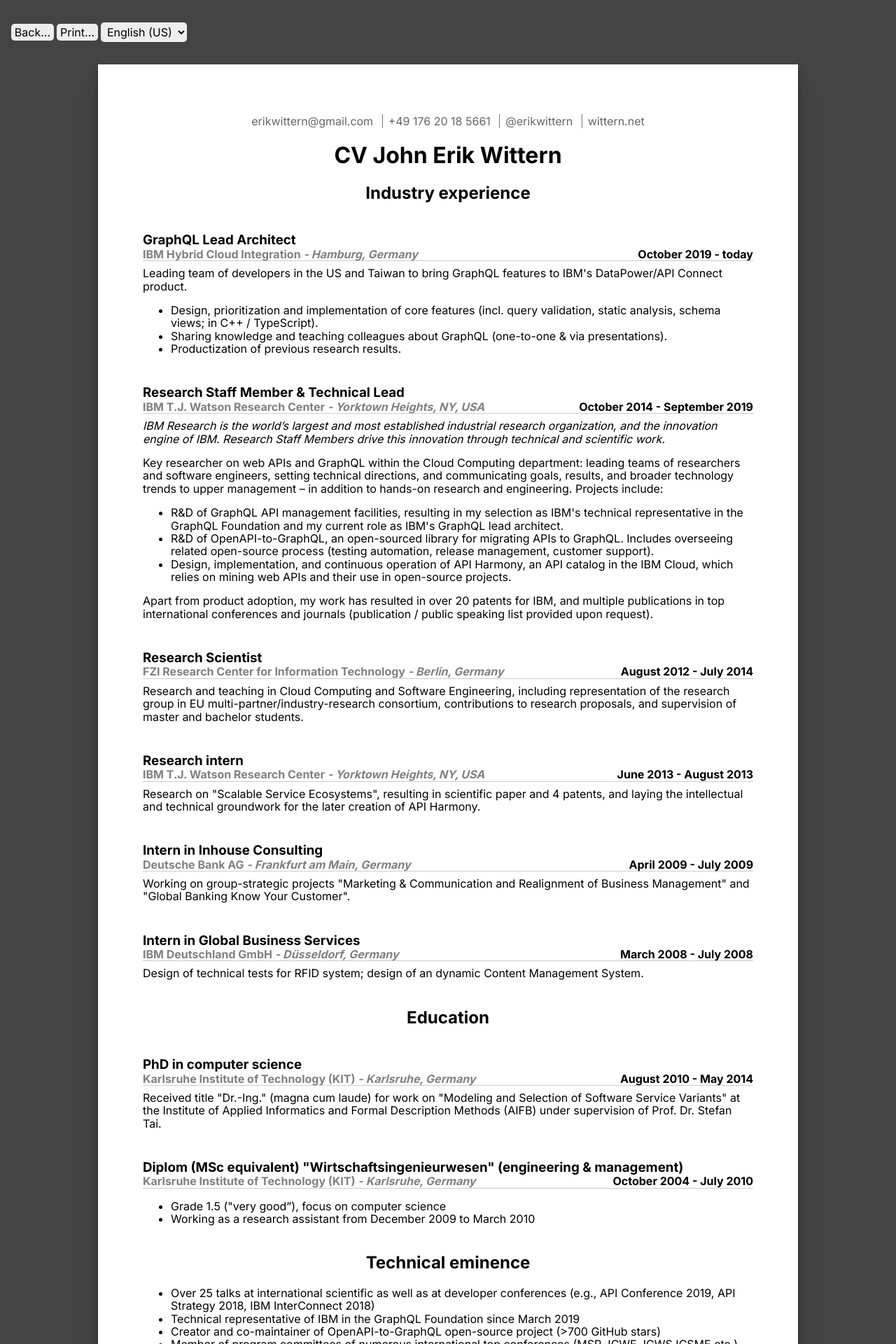
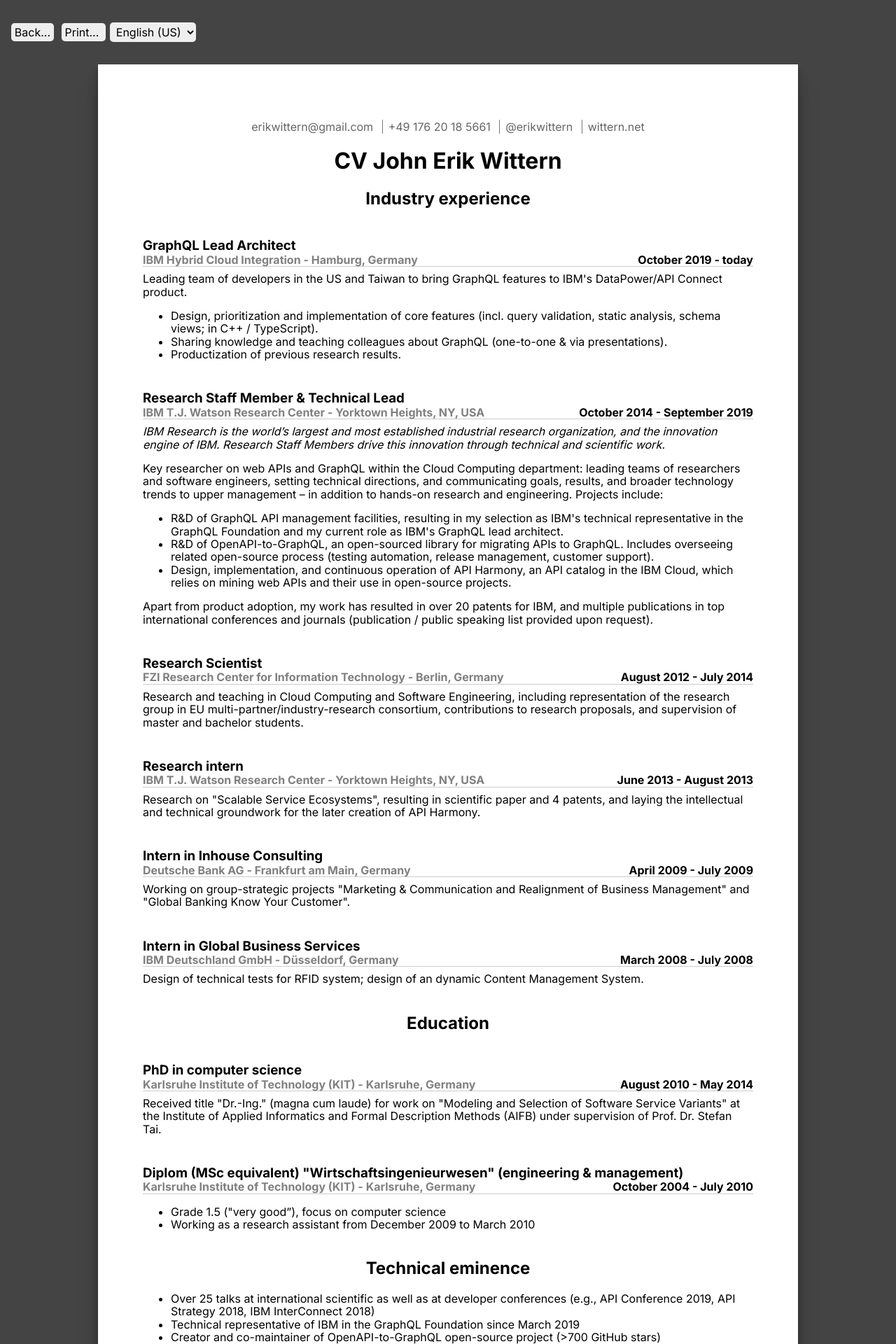
Before and after one commit to wittern/wittern.github.io, a Jekyll site: the page built from _pages/cv/index.md, in a window 1280 px wide. Shown: the top 1920 px of the page at 70% size. Built offline with Jekyll 4.4.1, drawn with Linux system fonts in a browser that asks for light colours; nearby versions of some CDN libraries; library files that are not in the unit come from our copies.

Commit message:
Remove IBM research profile; HTML fixes

```diff
--- a/_pages/cv/index.md
+++ b/_pages/cv/index.md
@@ -9,7 +9,6 @@
     <title>CV Erik Wittern</title>
     <link rel="stylesheet" href="normalize.css">
     <link href="https://fonts.googleapis.com/css2?family=Inter:wght@400;700&display=swap" rel="stylesheet">
-
     <style>
       /* https://www.smashingmagazine.com/2018/05/print-stylesheets-in-2018/ */
 
@@ -28,16 +27,18 @@
         text-decoration: none;
       }
 
-      button, select {
+      select, a.button {
+        font-size: 1rem;
         cursor: pointer;
         padding: 0.2rem 0.3rem 0.2rem 0.3rem;
         border: none;
         outline:none;
         border-radius: 5px;
         background-color: #EEE;
+        margin-right: 0.4rem;
       }
 
-      button:hover {
+      a.button:hover {
         background-color: #ccc;
       }
 
@@ -177,12 +178,10 @@
   </head>
   <body>
     <nav>
-      <button>
-        <a href="/">Back...</a>
-      </button>
-      <button onclick="window.print()">
+      <a class="button" href="/">Back...</a>
+      <a class="button" onclick="window.print()">
         Print...
-      </button>
+      </a>
       <select id="language">
         <option value="en-US">English (US)</option>
         <option value="de-DE">German</option>
@@ -211,14 +210,14 @@
             </h3>
             <h4 class="title">
               <span class="org">
-                IBM Hybrid Cloud Integration <address>Hamburg, Germany</address>
+                IBM Hybrid Cloud Integration <div class="address">Hamburg, Germany</div>
               </span>
               <span class="date">
                 <time datetime="2019-10-01">October 2019 - today</time>
               </span>
             </h4>
           </header>
-          <main>
+          <div class="main">
             <p>
               Leading team of developers in the US and Taiwan to bring GraphQL features to IBM's DataPower/API Connect product.
             </p>
@@ -233,7 +232,7 @@
                 Productization of previous research results.
               </li>
             </ul>
-          </main>
+          </div>
         </section>
 
         <section lang="de-DE">
@@ -243,14 +242,14 @@
             </h3>
             <h4 class="title">
               <span class="org">
-                IBM Hybrid Cloud Integration <address>Hamburg, Deutschland</address>
+                IBM Hybrid Cloud Integration <div class="address">Hamburg, Deutschland</div>
               </span>
               <span class="date">
                 <time datetime="2019-10-01">Oktober 2019 - heute</time>
               </span>
             </h4>
           </header>
-          <main>
+          <div class="main">
             <p>
               Leitung von Team aus Entwicklern in den USA und Taiwan bei der Integration von GraphQL Fähigkeiten in IBMs DataPower/API Connect.
             </p>
@@ -265,7 +264,7 @@
                 Überführung von Forschungsergebnissen ins Produkt.
               </li>
             </ul>
-          </main>
+          </div>
         </section>
 
         <!-- IBM Research Staff Member -->
@@ -276,14 +275,14 @@
             </h3>
             <h4 class="title">
               <span class="org">
-                IBM T.J. Watson Research Center <address>Yorktown Heights, NY, USA</address>
+                IBM T.J. Watson Research Center <div class="address">Yorktown Heights, NY, USA</div>
               </span>
               <span class="date">
                 <time datetime="2014-10-01">October 2014 - September 2019</time>
               </span>
             </h4>
           </header>
-          <main>
+          <div class="main">
             <p>
               <em>
                 IBM Research is the world’s largest and most established industrial research organization, and the innovation engine of IBM. Research Staff Members drive this innovation through technical and scientific work.
@@ -304,7 +303,7 @@
               </ul>
               Apart from product adoption, my work has resulted in over 20 patents for IBM, and multiple publications in top international conferences and journals (publication / public speaking list provided upon request).
             </p>
-          </main>
+          </div>
         </section>
 
         <section lang="de-DE">
@@ -314,14 +313,14 @@
             </h3>
             <h4 class="title">
               <span class="org">
-                IBM T.J. Watson Research Center <address>Yorktown Heights, NY, USA</address>
+                IBM T.J. Watson Research Center <div class="address">Yorktown Heights, NY, USA</div>
               </span>
               <span class="date">
                 <time datetime="2014-10-01">Oktober 2014 - September 2019</time>
               </span>
             </h4>
           </header>
-          <main>
+          <div class="main">
             <p>
               <em>
                 IBM Research ist die größte und etablierteste industrielle Forschungseinrichtung der Welt, und der Innovations-Motor von IBM. Research Staff Members sind die Wissenschaftler, die diese Institution weltweit mit ihrer Expertise und ihrer technischen und wissenschaftlichen Arbeit antreiben.
@@ -342,7 +341,7 @@
               </ul>
               Neben Beiträgen zu Produkten konnte ich durch meine Arbeit über 20 Patente für IBM generieren, sowie zahlreiche technische Beiträge in internationalen Spitzen-Konferenzen und -Journalen entwickeln.
             </p>
-          </main>
+          </div>
         </section>
 
         <!-- FZI -->
@@ -353,18 +352,18 @@
             </h3>
             <h4 class="title">
               <span class="org">
-                FZI Research Center for Information Technology <address>Berlin, Germany</address>
+                FZI Research Center for Information Technology <div class="address">Berlin, Germany</div>
               </span>
               <span class="date">
                 <time datetime="2012-08-01">August 2012 - July 2014</time>
               </span>
             </h4>
           </header>
-          <main>
+          <div class="main">
             <p>
               Research and teaching in Cloud Computing and Software Engineering, including representation of the research group in EU multi-partner/industry-research consortium, contributions to research proposals, and supervision of master and bachelor students.
             </p>
-          </main>
+          </div>
         </section>
 
         <section lang="de-DE">
@@ -374,18 +373,18 @@
             </h3>
             <h4 class="title">
               <span class="org">
-                FZI Forschungszentrum für Informatik <address>Berlin, Deutschland</address>
+                FZI Forschungszentrum für Informatik <div class="address">Berlin, Deutschland</div>
               </span>
               <span class="date">
                 <time datetime="2012-08-01">August 2012 - Juli 2014</time>
               </span>
             </h4>
           </header>
-          <main>
+          <div class="main">
             <p>
               Forschung und Lehre im Cloud Computing und Software Engineering, inklusive Vertretung der Forschungsgruppe in EU Forschungskonsortium aus Industrie und Akademie, Mitarbeit an Forschungsanträgen, und der Betreuung von Master- und Bachelorarbeiten.
             </p>
-          </main>
+          </div>
         </section>
 
         <!-- IBM Summer Intern -->
@@ -396,18 +395,18 @@
             </h3>
             <h4 class="title">
               <span class="org">
-                IBM T.J. Watson Research Center <address>Yorktown Heights, NY, USA</address>
+                IBM T.J. Watson Research Center <div class="address">Yorktown Heights, NY, USA</div>
               </span>
               <span class="date">
                 <time datetime="2013-06-03">June 2013 - August 2013</time>
               </span>
             </h4>
           </header>
-          <main>
+          <div class="main">
             <p>
               Research on "Scalable Service Ecosystems", resulting in scientific paper and 4 patents, and laying the intellectual and technical groundwork for the later creation of API Harmony.
             </p>
-          </main>
+          </div>
         </section>
 
         <section lang="de-DE">
@@ -417,18 +416,18 @@
             </h3>
             <h4 class="title">
               <span class="org">
-                IBM T.J. Watson Research Center <address>Yorktown Heights, NY, USA</address>
+                IBM T.J. Watson Research Center <div class="address">Yorktown Heights, NY, USA</div>
               </span>
               <span class="date">
                 <time datetime="2013-06-03">Juni 2013 - August 2013</time>
               </span>
             </h4>
           </header>
-          <main>
+          <div class="main">
             <p>
               Forschung zu "Scalable Service Ecosystems", resultierend in wissenschaftlicher Publikation und 4 Patenten, und als Grundlage für die spätere Entwicklung von API Harmony.
             </p>
-          </main>
+          </div>
         </section>
 
         <!-- Deutsche Bank Intern -->
@@ -439,18 +438,18 @@
             </h3>
             <h4 class="title">
               <span class="org">
-                  Deutsche Bank AG <address>Frankfurt am Main, Germany</address>
+                  Deutsche Bank AG <div class="address">Frankfurt am Main, Germany</div>
               </span>
               <span class="date">
                 <time datetime="2009-04-03">April 2009 - July 2009</time>
               </span>
             </h4>
           </header>
-          <main>
+          <div class="main">
             <p>
               Working on group-strategic projects "Marketing & Communication and Realignment of Business Management" and "Global Banking Know Your Customer".
             </p>
-          </main>
+          </div>
         </section>
 
         <section lang="de-DE">
@@ -460,18 +459,18 @@
             </h3>
             <h4 class="title">
               <span class="org">
-                  Deutsche Bank AG <address>Frankfurt am Main, Deutschland</address>
+                  Deutsche Bank AG <div class="address">Frankfurt am Main, Deutschland</div>
               </span>
               <span class="date">
                 <time datetime="2009-04-03">April 2009 - Juli 2009</time>
               </span>
             </h4>
           </header>
-          <main>
+          <div class="main">
             <p>
               Mitarbeit an den konzernweiten Strategieprojekten "Marketing & Communication and Realignment of Business Management" und "Global Banking Know Your Customer".
             </p>
-          </main>
+          </div>
         </section>
 
         <!-- IBM Deutschland Intern -->
@@ -482,18 +481,18 @@
             </h3>
             <h4 class="title">
               <span class="org">
-                IBM Deutschland GmbH <address>Düsseldorf, Germany</address>
+                IBM Deutschland GmbH <div class="address">Düsseldorf, Germany</div>
               </span>
               <span class="date">
                 <time datetime="2008-03-17">March 2008 - July 2008</time>
               </span>
             </h4>
           </header>
-          <main>
+          <div class="main">
             <p>
               Design of technical tests for RFID system; design of an dynamic Content Management System.
             </p>
-          </main>
+          </div>
         </section>
 
         <section lang="de-DE">
@@ -503,18 +502,18 @@
             </h3>
             <h4 class="title">
               <span class="org">
-                IBM Deutschland GmbH <address>Düsseldorf, Deutschland</address>
+                IBM Deutschland GmbH <div class="address">Düsseldorf, Deutschland</div>
               </span>
               <span class="date">
                 <time datetime="2008-03-17">März 2008 - Juli 2008</time>
               </span>
             </h4>
           </header>
-          <main>
+          <div class="main">
             <p>
               Entwicklung technischer Tests für ein RFID System; Konzipierung eines dynamischen Content MGMT Systems.
             </p>
-          </main>
+          </div>
         </section>
 
       </article>
@@ -533,18 +532,18 @@
             </h3>
             <h4 class="title">
               <span class="org">
-                Karlsruhe Institute of Technology (KIT) <address>Karlsruhe, Germany</address>
+                Karlsruhe Institute of Technology (KIT) <div class="address">Karlsruhe, Germany</div>
               </span>
               <span class="date">
                 <time datetime="2010-08-01">August 2010 - May 2014</time>
               </span>
             </h4>
           </header>
-          <main>
+          <div class="main">
             <p>
               Received title "Dr.-Ing." (magna cum laude) for work on "Modeling and Selection of Software Service Variants" at the Institute of Applied Informatics and Formal Description Methods (AIFB) under supervision of Prof. Dr. Stefan Tai.
             </p>
-          </main>
+          </div>
         </section>
 
         <section lang="de-DE">
@@ -554,18 +553,18 @@
             </h3>
             <h4 class="title">
               <span class="org">
-                Karlsruher Institut für Technologie (KIT) <address>Karlsruhe, Deutschland</address>
+                Karlsruher Institut für Technologie (KIT) <div class="address">Karlsruhe, Deutschland</div>
               </span>
               <span class="date">
                 <time datetime="2010-08-01">August 2010 - Mai 2014</time>
               </span>
             </h4>
           </header>
-          <main>
+          <div class="main">
             <p>
               Erhalt von Titel "Dr.-Ing." (magna cum laude) für Arbeit zu "Modeling and Selection of Software Service Variants” am Institut für Angewandte Informatik und Formale Beschreibungsverfahren (AIFB) unter Prof. Dr. Stefan Tai.
             </p>
-          </main>
+          </div>
         </section>
 
         <!-- Study Wirtschaftsingenieurwesen -->
@@ -576,14 +575,14 @@
             </h3>
             <h4 class="title">
               <span class="org">
-                Karlsruhe Institute of Technology (KIT) <address>Karlsruhe, Germany</address>
+                Karlsruhe Institute of Technology (KIT) <div class="address">Karlsruhe, Germany</div>
               </span>
               <span class="date">
                 <time datetime="2004-10-01">October 2004 - July 2010</time>
               </span>
             </h4>
           </header>
-          <main>
+          <div class="main">
             <ul>
               <li>
                 Grade 1.5 ("very good”), focus on computer science
@@ -592,7 +591,7 @@
                 Working as a research assistant from December 2009 to March 2010
               </li>
             </ul>
-          </main>
+          </div>
         </section>
 
         <section lang="de-DE">
@@ -602,14 +601,14 @@
             </h3>
             <h4 class="title">
               <span class="org">
-                Karlsruher Institut für Technologie (KIT) <address>Karlsruhe, Deutschland</address>
+                Karlsruher Institut für Technologie (KIT) <div class="address">Karlsruhe, Deutschland</div>
               </span>
               <span class="date">
                 <time datetime="2004-10-01">Oktober 2004 - Juli 2010</time>
               </span>
             </h4>
           </header>
-          <main>
+          <div class="main">
             <ul>
               <li>
                 Erlangung des Grades Dipl.-Wirtschaftsingenieur mit Note 1,5 (sehr gut).
@@ -618,7 +617,7 @@
                 Tätigkeit als wissenschaftliche Hilfskraft von Dezember 2009 bis März 2010.
               </li>
             </ul>
-          </main>
+          </div>
         </section>
       </article>
 
@@ -626,7 +625,7 @@
         <h2 lang="en-US">Technical eminence</h2>
         <h2 lang="de-DE">Technische Eminenz</h2>
 
-        <main lang="en-US">
+        <div class="main" lang="en-US">
           <ul>
             <li>Over 25 talks at international scientific as well as at developer conferences (e.g., API Conference 2019, API Strategy 2018, IBM InterConnect 2018)</li>
             <li>Technical representative of IBM in the GraphQL Foundation since March 2019</li>
@@ -637,9 +636,9 @@
             <li>Author of over 25 scientific, peer-reviewed articles in leading international conferences and journals (over 500 citations) and 20 patents</li>
             <li>Reviewer of technical contributions to leading journals & national grant proposals (Canada, Israel etc.)</li>
           </ul>
-        </main>
+        </div>
 
-        <main lang="de-DE">
+        <div class="main" lang="de-DE">
           <ul>
             <li>Über 25 Vorträge auf internationalen wissenschaftlichen sowie technischen Konferenzen (z.B. API Conference 2019, API Strategy 2018, IBM InterConnect 2018)</li>
             <li>Technischer Vertreter IBMs und Founding Member in der GraphQL Foundation seit März 2019</li>
@@ -650,14 +649,14 @@
             <li>Autor von über 25  wissenschaftlichen, peer-reviewed Fachartikeln, in internationalen Top-Konferenzen und Journalen (über 500 Zitierungen) und 20 Patenten</li>
             <li>Begutachter technischer Beiträge in Top-Journalen & nationaler Forschungsanträge (u.A. Kanada, Israel)</li>
           </ul>
-        </main>
+        </div>
       </article>
 
       <article>
         <h2 lang="en-US">Awards / Honors</h2>
         <h2 lang="de-DE">Auszeichnungen</h2>
 
-        <main lang="en-US">
+        <div class="main" lang="en-US">
           <ul>
             <li>5 IBM Innovation Plateaus – Recognition for submitting in sum 20 patents for IBM</li>
             <li>IBM "A Level Accomplishment" for "Research Contributions to the API Economy and SaaS Transformation"</li>
@@ -665,9 +664,9 @@
             <li>ACM SIGSOFT Distinguished Paper Award at the MSR conference 2018</li>
             <li>IBM "Open Source Strategic Leader" accomplishment for work on OpenAPI-to-GraphQL</li>
          </ul>
-        </main>
+        </div>
 
-        <main lang="de-DE">
+        <div class="main" lang="de-DE">
           <ul>
             <li>5 IBM Innovations Plateaus – Auszeichnungen als Anerkennung für die Entwicklung von 20 Patenten</li>
             <li>IBM "A Level Accomplishment" (Auszeichung für Einflussreiche technische und wissenschaftliche Beiträge) für "Research Contributions to the API Economy and SaaS Transformation"</li>
@@ -675,56 +674,56 @@
             <li>ACM SIGSOFT Distinguished Paper Award auf der MSR Konferenz in 2018</li>
             <li>IBM "Open Source Strategic Leader" Auszeichnung für Arbeit an OpenAPI-to-GraphQL</li>
          </ul>
-        </main>
+        </div>
       </article>
 
       <article>
         <h2 lang="en-US">Side projects</h2>
         <h2 lang="de-DE">Nebenprojekte</h2>
 
-        <main lang="en-US">
+        <div class="main" lang="en-US">
           <ul>
             <li>MagicOS.co: Application for managing Old School Magic collections (React.js, Google Cloud)</li>
             <li>numbie: Anonymous, ephemeral, real-time location sharing (Meteor, Heroku)</li>
             <li>GravityQuest: Retro game, in the iOS app store from 2014 to 2017 (Phaser.js)</li>
             <li>TechCrunch Disrupt: 3-times participant and developer in the TechCrunch Disrupt NYC Hackathon (awarded tickets to the main conference after evaluation of the outcome each time)</li>
           </ul>
-        </main>
+        </div>
 
-        <main lang="de-DE">
+        <div class="main" lang="de-DE">
           <ul>
             <li>MagicOS.co: Verwaltungsapplikation für Old School Magic Sammlungen (React.js, Google Cloud)</li>
             <li>numbie: Anonyme, vergängliche Lokalisierung in Echtzeit (Meteor, Heroku)</li>
             <li>GravityQuest: Retrospiel, im iOS App Store von 2014 bis 2017 (Phaser.js)</li>
             <li>TechCrunch Disrupt: 3-facher Teilnehmer und App-Entwickler beim TechCrunch Disrupt NYC Hackathon (jedes Mal von der Jury mit Tickets zur Hauptkonferenz ausgezeichnet)</li>
           </ul>
-        </main>
+        </div>
       </article>
 
       <article>
         <h2 lang="en-US">Social engagement</h2>
         <h2 lang="de-DE">Soziales Engagement</h2>
 
-        <main lang="en-US">
+        <div class="main" lang="en-US">
           <ul>
             <li>Volunteer judge at the Westchester Science & Engineering Fair (WESEF) in New York, 2015 to 2019</li>
             <li>President of the UNICEF student organization at KIT from July 2008 to August 2010</li>
           </ul>
-        </main>
+        </div>
 
-        <main lang="de-DE">
+        <div class="main" lang="de-DE">
           <ul>
             <li>Ehrenamtlicher Juror der Westchester Science & Engineering Fair (WESEF) in New York, 2015 bis 2019</li>
             <li>Leiter der UNICEF Hochschulgruppe am KIT vom Juli 2008 bis August 2010</li>
           </ul>
-        </main>
+        </div>
       </article>
 
       <article>
         <h2 lang="en-US">IT skills</h2>
         <h2 lang="de-DE">IT Kenntnisse</h2>
 
-        <main lang="en-US">
+        <div class="main" lang="en-US">
           <table>
             <tr>
               <td>Programming:</td>
@@ -739,9 +738,9 @@
               <td>GraphQL, OpenAPI, REST, serverless (OpenWhisk), Git, Docker, Kubernetes, Istio etc.</td>
             </tr>
           </table>
-        </main>
+        </div>
 
-        <main lang="de-DE">
+        <div class="main" lang="de-DE">
           <table>
             <tr>
               <td>Programmieren:</td>
@@ -756,7 +755,7 @@
               <td>GraphQL, OpenAPI, REST, serverless (OpenWhisk), Git, Docker, Kubernetes, Istio etc.</td>
             </tr>
           </table>
-        </main>
+        </div>
       </article>
 
 
@@ -764,34 +763,34 @@
         <h2 lang="en-US">Languages</h2>
         <h2 lang="de-DE">Sprachen</h2>
 
-        <main lang="en-US">
+        <div class="main" lang="en-US">
           <p>
             German (native speaker), English (business fluent), French (basic knowledge)
           </p>
-        </main>
+        </div>
 
-        <main lang="de-DE">
+        <div class="main" lang="de-DE">
           <p>
             Deutsch (Muttersprachler), Englisch (verhandlungssicher), Französisch (Grundkenntnisse)
           </p>
-        </main>
+        </div>
       </article>
 
       <article>
         <h2 lang="en-US">Hobbies</h2>
         <h2 lang="de-DE">Hobbies</h2>
 
-        <main lang="en-US">
+        <div class="main" lang="en-US">
           <p>
             Tennis, Old School Magic, programming, reading, cooking
           </p>
-        </main>
+        </div>
 
-        <main lang="de-DE">
+        <div class="main" lang="de-DE">
           <p>
             Tennis, Old School Magic, Programmieren, Lesen, Kochen
           </p>
-        </main>
+        </div>
       </article>
 
     </main>
--- a/index.html
+++ b/index.html
@@ -67,9 +67,6 @@
 
 <ul>
   <li>
-    <a href="http://researcher.ibm.com/researcher/view.php?person=us-witternj" target="_blank">IBM Research</a>
-  </li>
-  <li>
     <a href="https://twitter.com/erikwittern" target="_blank">Twitter</a>
   </li>
   <li>
```
Also changed, not shown: other parts of _pages/cv/index.md (+4 -4 lines).
